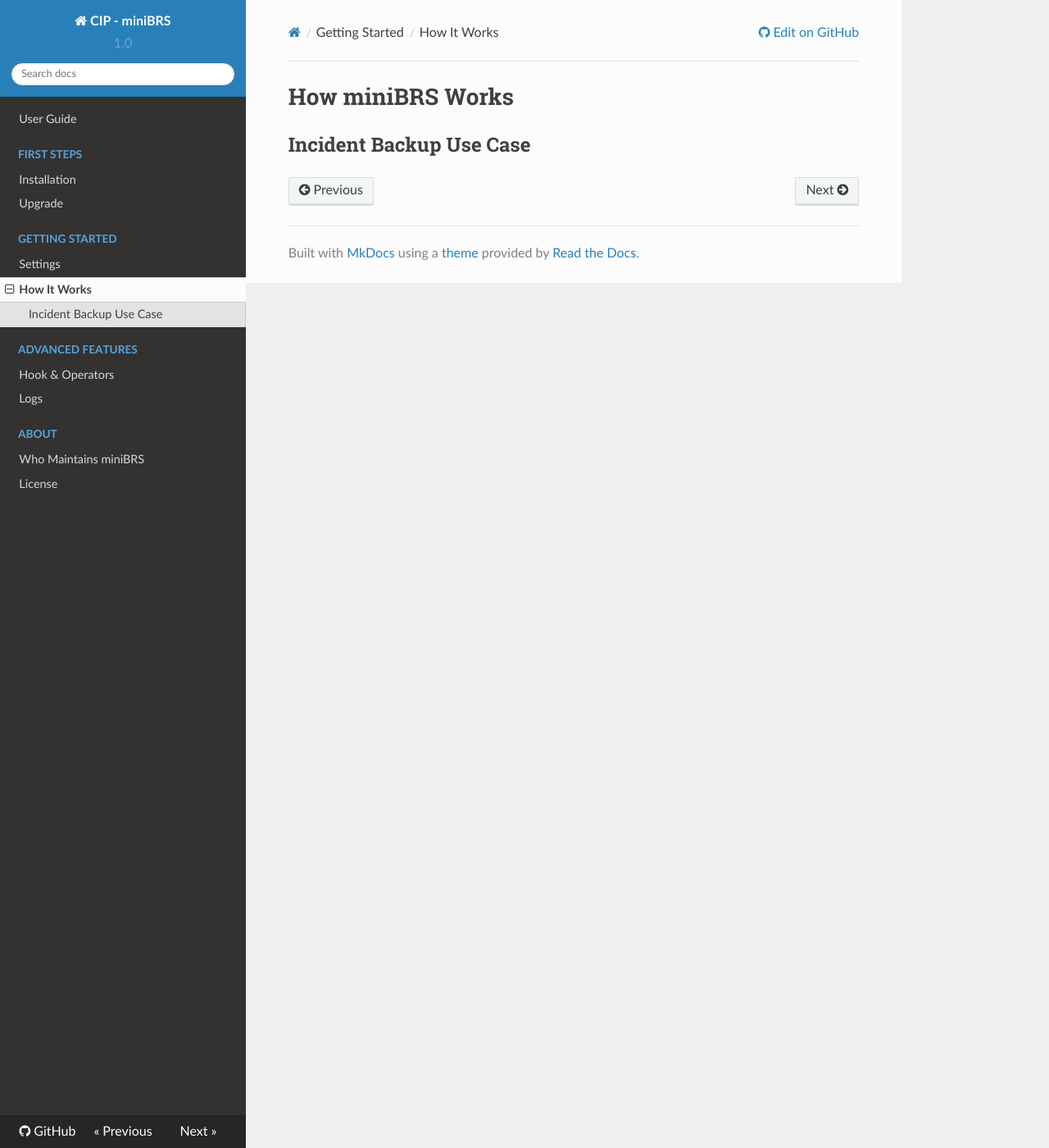
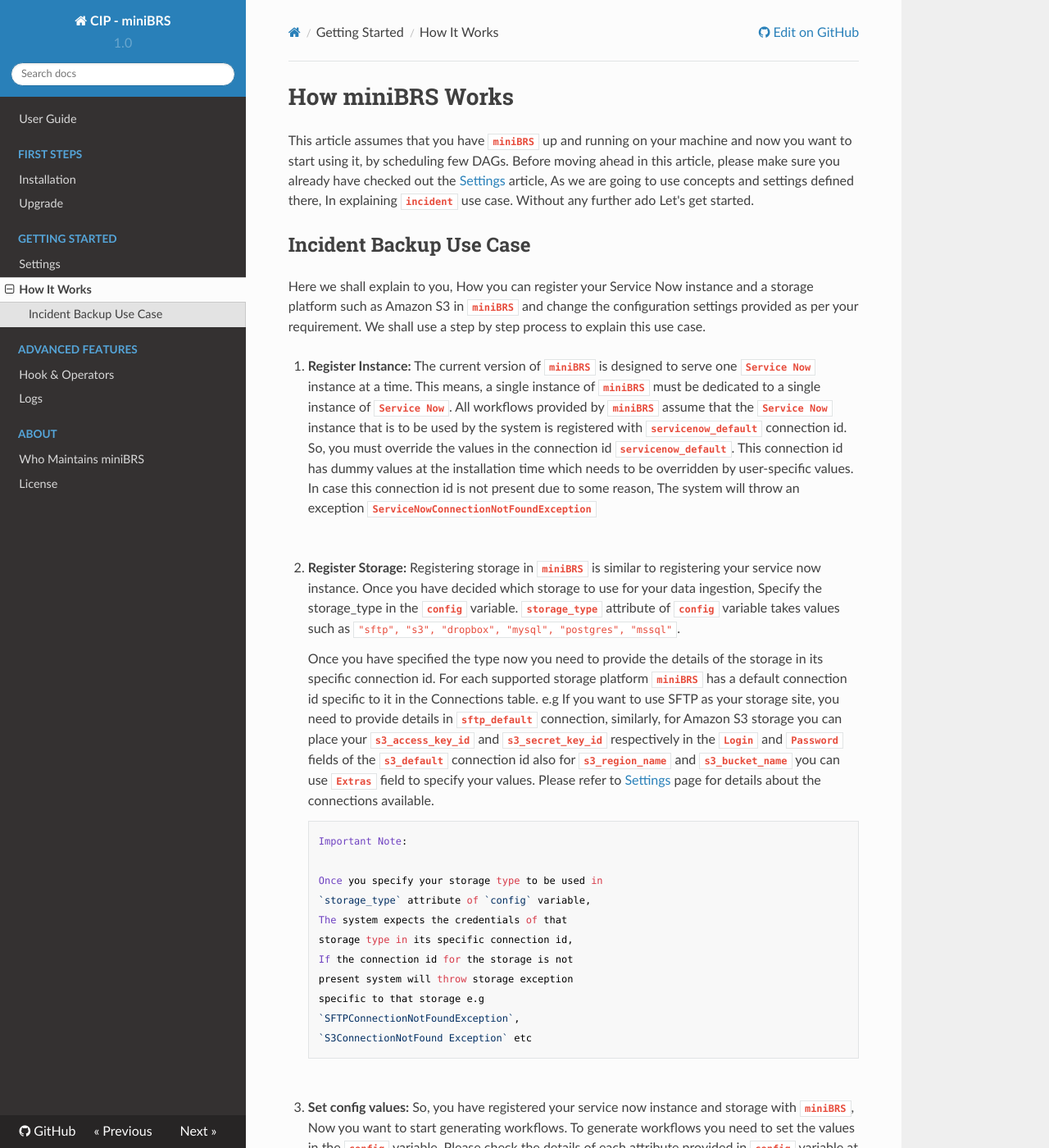
Before and after one commit to shahbaz-ali/miniBRS, an MkDocs documentation site: the page built from docs/how_it_works.md, in a window 1280 px wide and 1400 px high. Shown: the whole window at 82% size. Built offline with MkDocs 1.6.1, drawn with Linux system fonts in a browser that asks for light colours; nearby versions of some CDN libraries; some of the changed text lies outside the part shown.

Commit message:
Updates docs (#28)
- updates README.md
- updates how_it_works.md

```diff
--- a/docs/how_it_works.md
+++ b/docs/how_it_works.md
@@ -1,3 +1,58 @@
 #How miniBRS Works
 
+This article assumes that you have **`miniBRS`** up and running on your machine and now you want to start using it, by scheduling
+few DAGs. Before moving ahead in this article, please make sure you already have checked out the [Settings](settings.md)
+article, As we are going to use concepts and settings defined there, In explaining **`incident`** use case. Without any further ado
+Let's get started.
+
 ##Incident Backup Use Case
+
+Here we shall explain to you, How you can register your Service Now instance and a storage platform such as Amazon S3 in **`miniBRS`**
+and change the configuration settings provided as per your requirement. We shall use a step by step process to explain this use case.
+
+1. **Register Instance:** The current version of **`miniBRS`** is designed to serve one **`Service Now`** instance at a
+    time. This means, a single instance of **`miniBRS`** must be dedicated to a single instance of **`Service Now`**. All workflows provided by **`miniBRS`** assume that the **`Service Now`** instance that is to be used by the system is registered with **`servicenow_default`** connection id. So, you must override the values in the connection id
+    **`servicenow_default`**. This connection id has dummy values at the installation time which needs to be overridden by user-specific values. In case this connection id is not present due to some reason, The system will throw an exception
+    **`ServiceNowConnectionNotFoundException`**
+
+    <br/>
+
+2. **Register Storage:** Registering storage in **`miniBRS`** is similar to registering your service now instance.
+    Once you have decided which storage to use for your data ingestion, Specify the storage_type in the **`config`**
+    variable. **`storage_type`** attribute of **`config`** variable takes values such as `"sftp", "s3", "dropbox", "mysql", "postgres", "mssql"`.
+
+    Once you have specified the type now you need to provide the details of the storage in its specific connection id.
+    For each supported storage platform **`miniBRS`** has a default connection id specific to it in the Connections table.
+    e.g If you want to use SFTP as your storage site, you need to provide details in **`sftp_default`** connection, similarly,
+    for Amazon S3 storage you can place your **`s3_access_key_id`** and **`s3_secret_key_id`** respectively in the **`Login`**
+    and **`Password`** fields of the **`s3_default`** connection id also for **`s3_region_name`** and **`s3_bucket_name`**
+    you can use **`Extras`** field to specify your values. Please refer to [Settings](settings.md#connections) page for
+    details about the connections available.
+
+        Important Note:
+
+        Once you specify your storage type to be used in
+        `storage_type` attribute of `config` variable,
+        The system expects the credentials of that
+        storage type in its specific connection id,
+        If the connection id for the storage is not
+        present system will throw storage exception
+        specific to that storage e.g
+        `SFTPConnectionNotFoundException`,
+        `S3ConnectionNotFound Exception` etc
+    <br/>
+
+3. **Set config values:** So, you have registered your service now instance and storage with **`miniBRS`**, Now you want to start generating workflows. To generate workflows you need to set the values in the **`config`** variable.
+    Please check the details of each attribute provided in **`config`** variable at [Settings](settings.md#variables) page
+
+    Decide which table you need to fetch data from and add the table name in the **`tables`** list, Also decide how many days ago system should fetch data from your instance and set the value of **`start_date`** to the number of days in past.
+
+    Decide how often you need to fetch the records and set the value to **`frequency`** attribute of the **`config`** variable.
+    If you want to have email alerts, set the value of the **`email`** attribute the recipient email address, make sure you use email option only after you have configured email server for the system.
+
+
+Once you complete all the steps mentioned above, **`miniBRS`** will start reading the configuration and generate the workflows
+for you. You must wait about **2 minutes** to get your changes reflected in the UI. You can check the generated workflows
+from the DAGs UI of the webserver.
+
+<br/>
```
Also changed, not shown: docs/README.md (+1 -1 lines).
